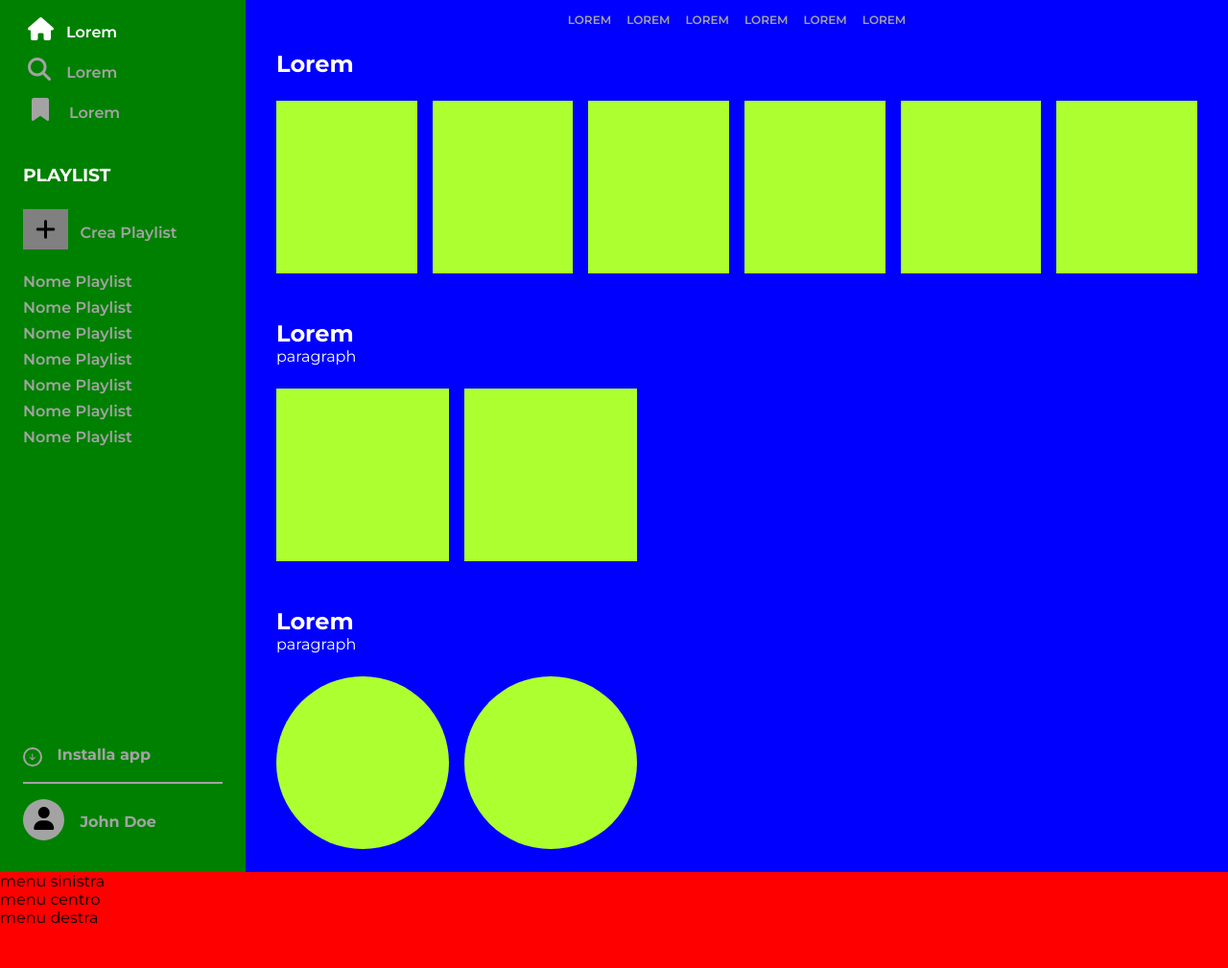
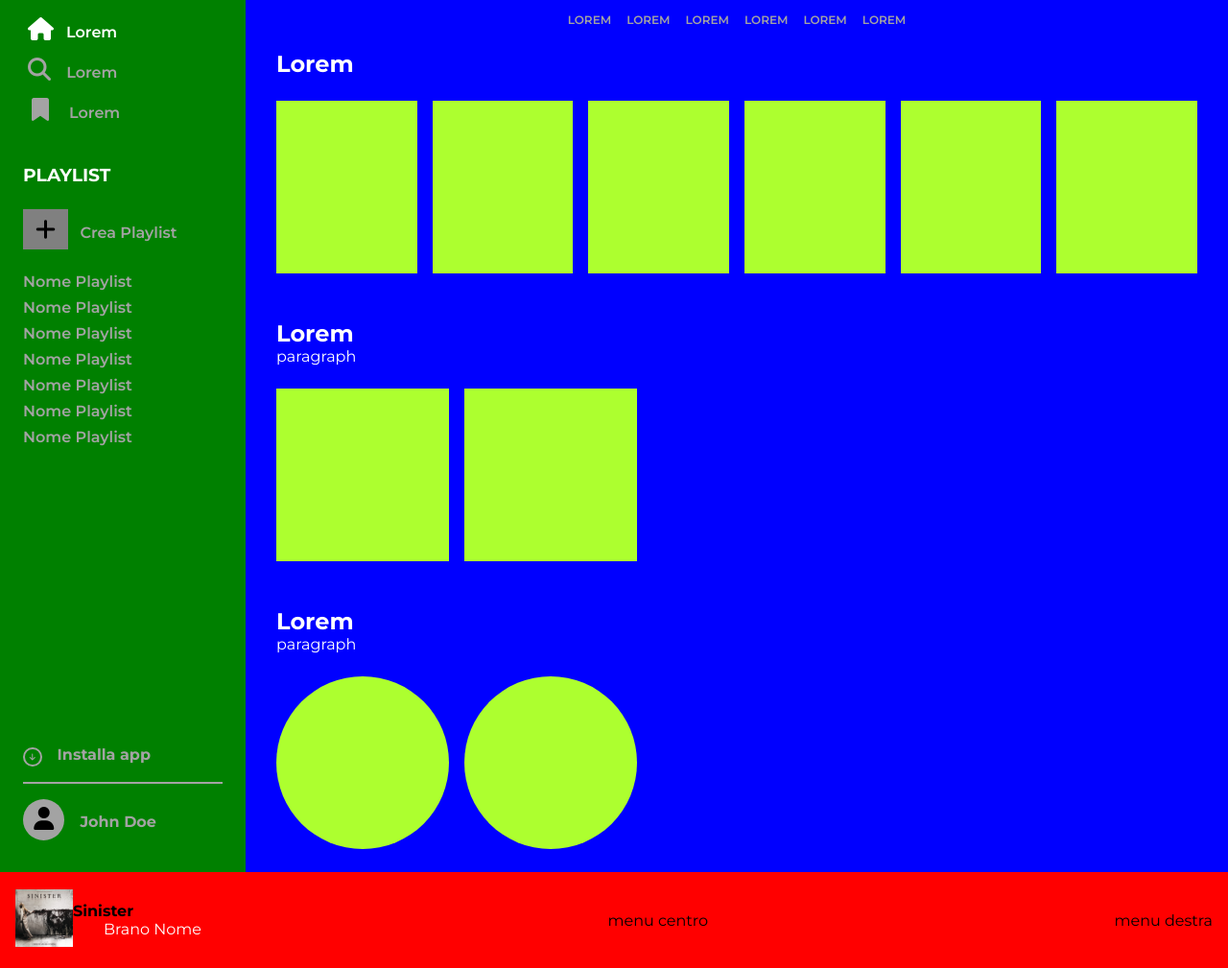
Before and after one commit to antonella1986/html-css-spotifyweb, a plain HTML site: page index.html in a window 1280 px wide. Shown: the part 91-1100 px from the top of the page at 96% size. Drawn offline with Linux system fonts and the light colour scheme.

Commit message:
progress footer layout

```diff
--- a/css/style.css
+++ b/css/style.css
@@ -232,6 +232,20 @@ p{
 
 footer{
     min-height: 100px;
+    display: flex;
+    justify-content: space-between;
+    align-items: center;
+    padding: 1rem;
+    .menu-sx{
+        display: flex;
+        justify-content: flex-start;
+        align-items: center;
+        .name{
+            display: flex;
+            flex-direction: column;
+            align-items: flex-start;
+        }
+    }
 }
 
 
--- a/index.html
+++ b/index.html
@@ -95,9 +95,24 @@
 
 
   <footer>
-    <div>menu sinistra</div>
-    <div>menu centro</div>
-    <div>menu destra</div>
+    <div class="menu-sx">
+        <div class="album">
+            <img width="60px" src="./assets/img/sinister.jpeg" alt="">
+        </div>
+        <div class="name">
+            <h4>Sinister</h4>
+            <p>Brano Nome</p>
+        </div>
+        <div class="icons">
+            <div></div>
+        </div>
+    </div>
+    <div class="menu-cn">menu centro
+
+    </div>
+    <div class="menu-dx">menu destra
+
+    </div>
   </footer>
 
 
```
